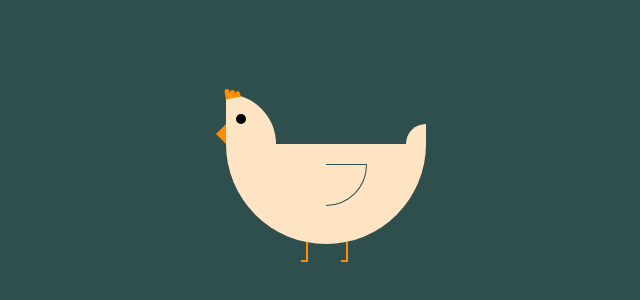
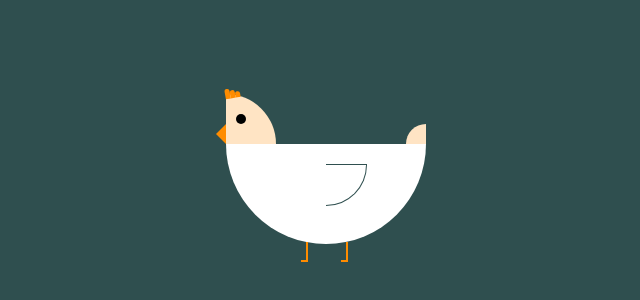
Before and after one commit to Barboss4/Galinha, a plain HTML site: page index.html in a window 1280 px wide. Shown: the part 206-506 px from the top of the page, without its empty margins (314-954 px from the left). Drawn offline with Linux system fonts and the light colour scheme.

Commit message:
Update css.css

```diff
--- a/css.css
+++ b/css.css
@@ -23,7 +23,7 @@ body {
   height: 100%;
   border-bottom-left-radius: 500px;
   border-bottom-right-radius: 500px;
-  background: bisque;
+  background: white;
 }
 
 .body::after {
```
